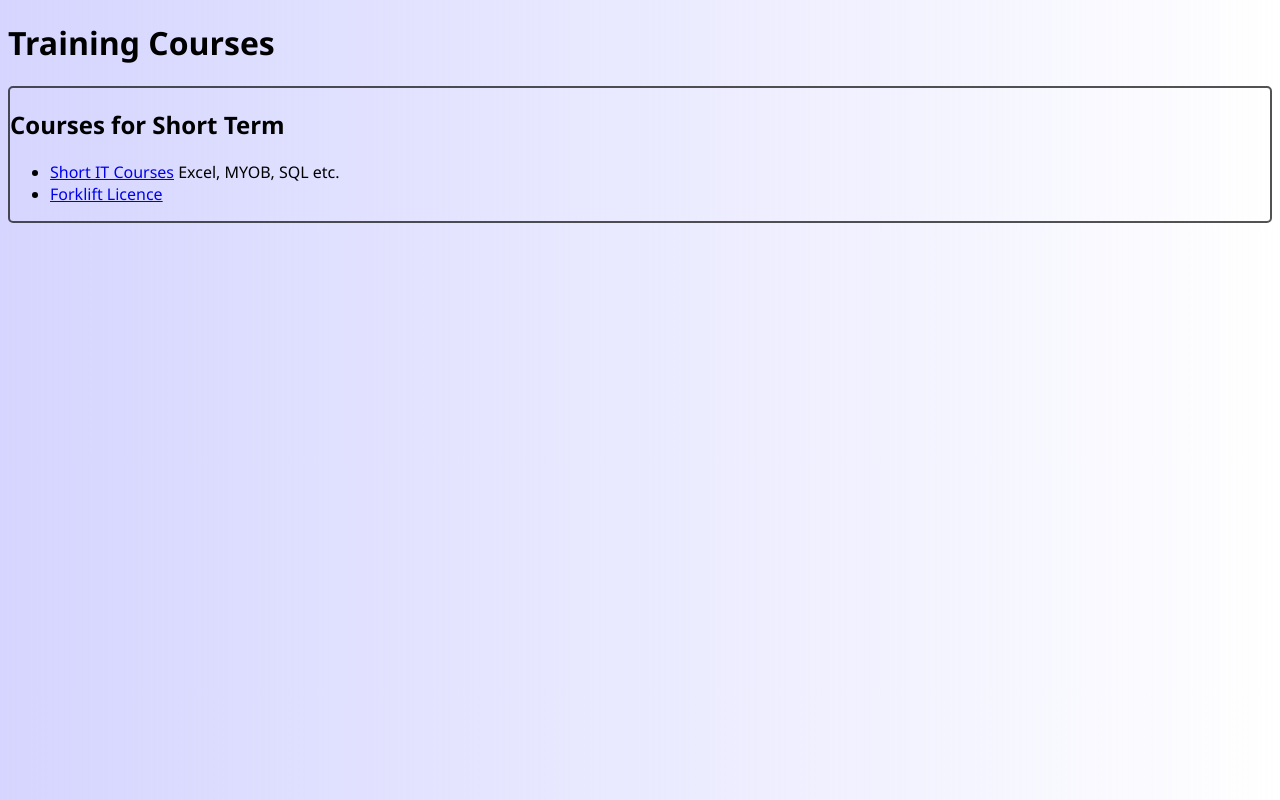
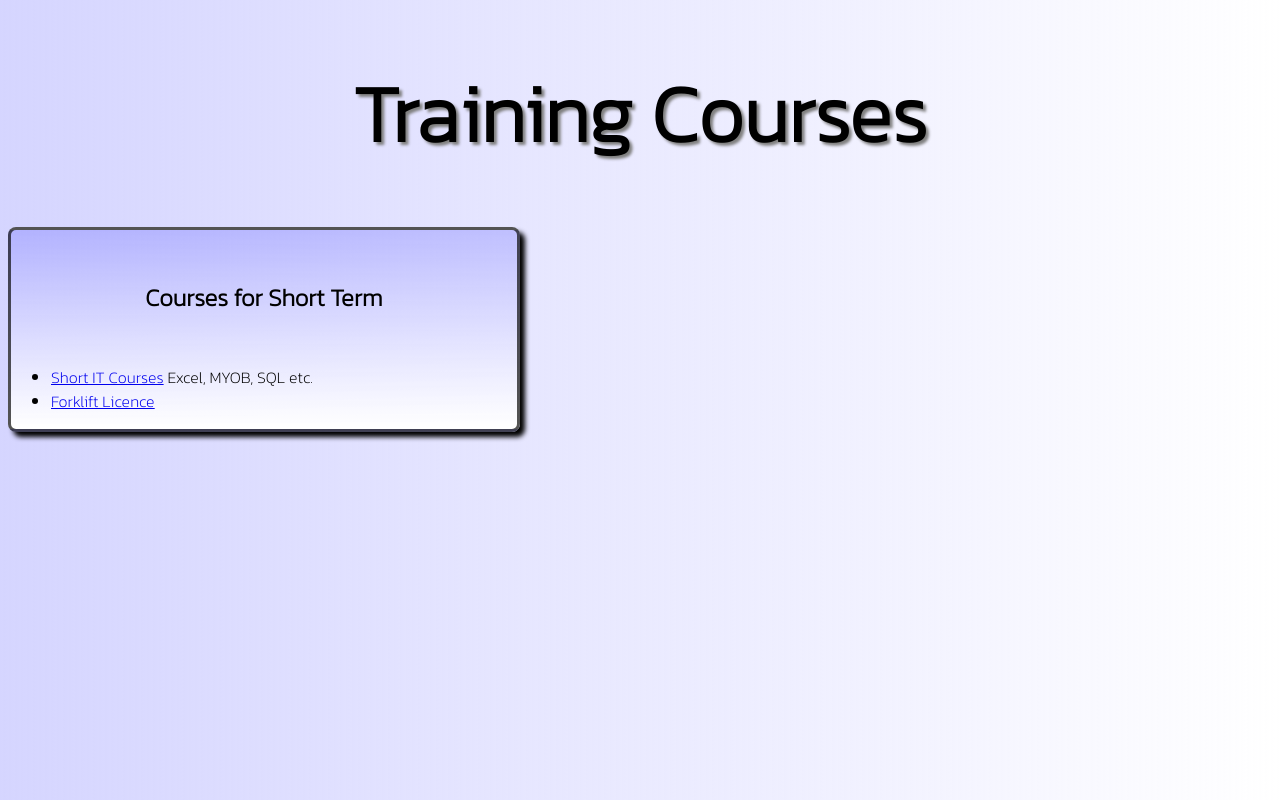
Before and after one commit to OggyStew/Courses, a plain HTML site: page index.html in a window 1280 px wide. Drawn offline with Linux system fonts and the light colour scheme.

Commit message:
Add files via upload

```diff
--- a/index.html
+++ b/index.html
@@ -1,6 +1,9 @@
 <!DOCTYPE html>
 <html lang="en">
 <head>
+    <link rel="preconnect" href="https://fonts.googleapis.com">
+<link rel="preconnect" href="https://fonts.gstatic.com" crossorigin>
+<link href="https://fonts.googleapis.com/css2?family=Kanit:wght@200&display=swap" rel="stylesheet">
     <meta charset="UTF-8">
     <meta http-equiv="X-UA-Compatible" content="IE=edge">
     <meta name="viewport" content="width=device-width, initial-scale=1.0">
@@ -16,7 +19,7 @@
         <h2>Courses for Short Term</h2>
 
         <ul>
-            <li><a href="https://www.nda.com.au" target="_blank">Short IT Courses</a> Excel, MYOB, SQL etc.</li>
+            <li><a href="https://www.nda.com.au/course-delivery/computer-training-courses/" target="_blank">Short IT Courses</a> Excel, MYOB, SQL etc.</li>
 
             <li><a href="https://chris-tierney-training-services.business.site/" target="_blank" >Forklift Licence</a></li>
         </ul>
--- a/styles.css
+++ b/styles.css
@@ -1,31 +1,33 @@
-main{
 
 
-
+h1{
+    text-align:center;
+    font-size:5em;
+    text-shadow:3px 3px 3px gray;
 }
-
-
+h2{
+    text-align:center;
+    margin: 50px 50px 50px 50px;
+    font-size: 12;
+}
 
 body{
 
-    font-family: "Segoe UI", Arial;
+    font-family: "Kanit", Arial;
     background-image: -webkit-linear-gradient( left, rgba(0, 0, 255, 0.164), white);
 
 
 }
 
 .short{
+    text-align:left;
 
+    width:40%;
+    background-image: -webkit-linear-gradient(rgba(0, 0, 255, 0.164), white);
 
-
-    justify-content: left;
-    border: 2px solid rgba(11, 10, 10, 0.701);
-    border-radius:5px;
-    box-shadow: 5px, 5px, 3px, red;
+    border: 3px solid rgba(11, 10, 10, 0.701);
+    border-radius:8px;
+    box-shadow: 5px 5px 5px;
 
 
 }
-
-h2{
-    font-size: 12;
-}
```
